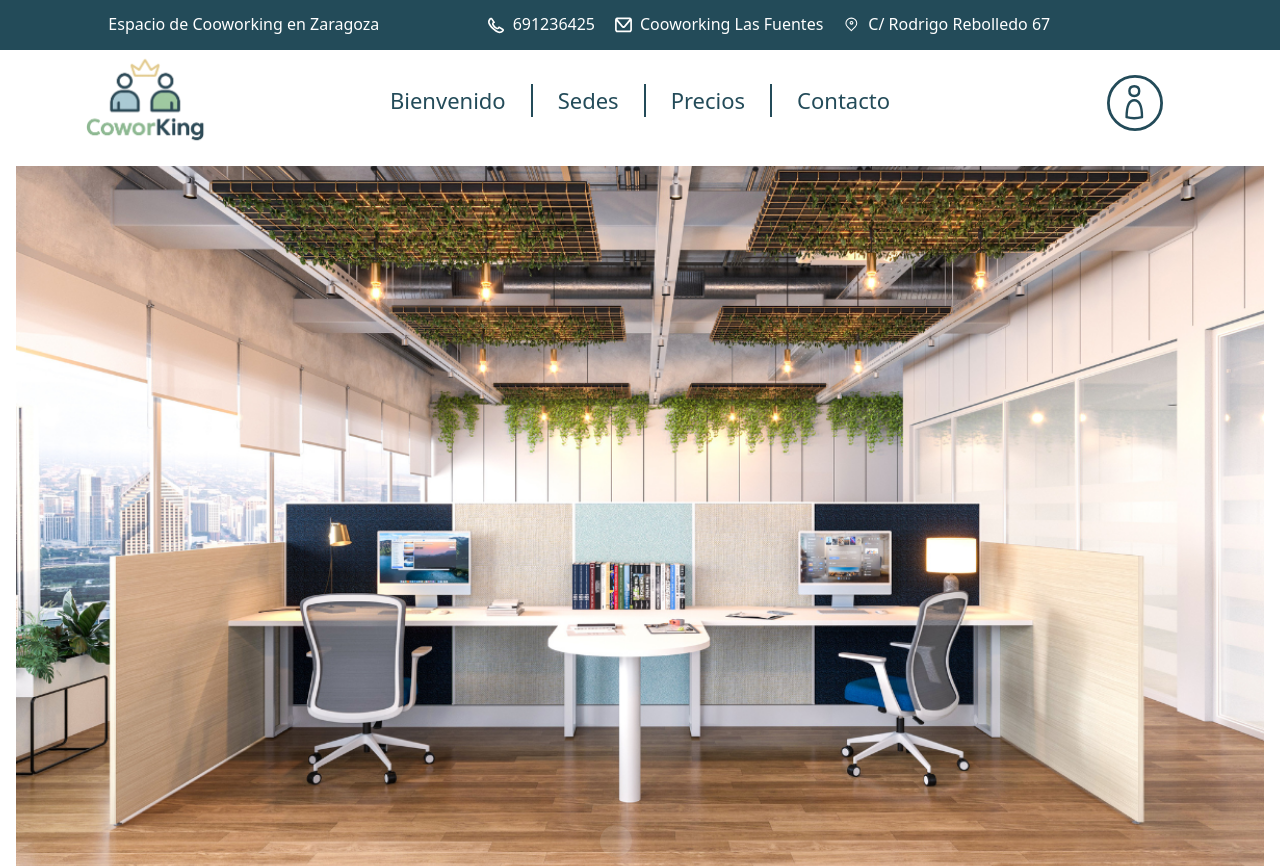
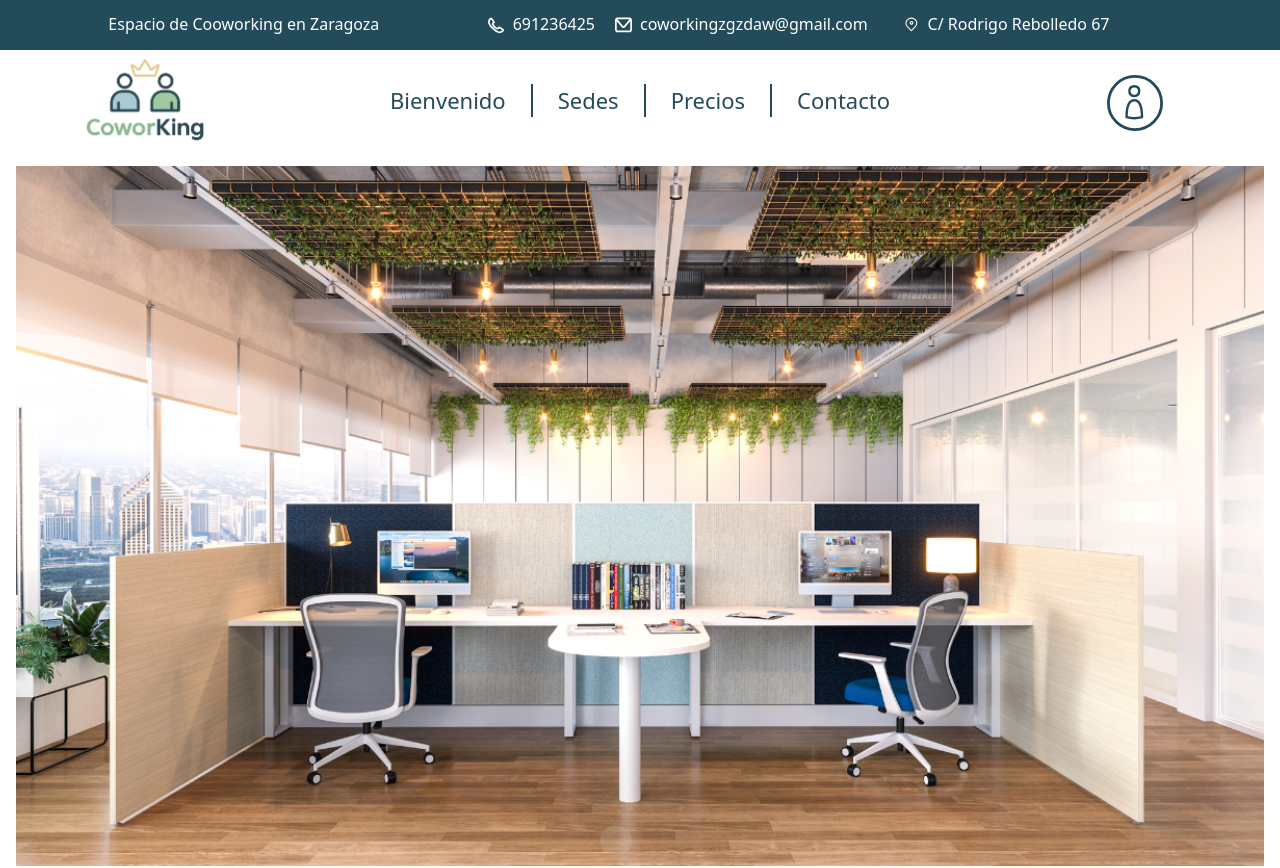
Before and after one commit to nabuin/tfg2daw_3trm_front, a Vue app: page /home in a window 1280 px wide. Shown: the top 868 px of the page. Built offline with nearby package versions, Linux system fonts and the light colour scheme.

Commit message:
Correo para footer y header

```diff
--- a/src/components/Footer.vue
+++ b/src/components/Footer.vue
@@ -49,7 +49,7 @@
         </div>
         <div class="footer__info-block footer__info-block--location">
           <div class="footer__info-item footer__info-item--address">
-            <h6>C/ Rodrigo Rebolledo 67</h6>
+            <h6>coworkingzgzdaw@gmail.com 67</h6>
           </div>
           <div class="footer__info-item footer__info-item--hours">
             <h6>De 8:00 a 16:00</h6>
--- a/src/components/Header.vue
+++ b/src/components/Header.vue
@@ -11,7 +11,7 @@
           <h6>691236425</h6>
         </div>
         <div class="header__top-right-email">
-          <h6>Cooworking Las Fuentes</h6>
+          <h6>coworkingzgzdaw@gmail.com</h6>
         </div>
         <div class="header__top-right-ubi">
           <h6>C/ Rodrigo Rebolledo 67</h6>
@@ -44,7 +44,7 @@
           <router-link to="/home" @click="toggleMenu">Bienvenido</router-link>
           <router-link to="/sedes" @click="toggleMenu">Sedes</router-link>
           <router-link to="/precios" @click="toggleMenu">Precios</router-link>
-          <a href="/home#form" @click="toggleMenu">Más Info</a>
+          <a href="/home#form" @click="toggleMenu">Contacto</a>
           <router-link :to="userLink" @click="toggleMenu">Login</router-link>
         </div>
       </div>
@@ -346,6 +346,7 @@ h6 {
     &-ubi {
       width: auto !important;
     }
+
   }
 }
 
@@ -383,4 +384,8 @@ h6 {
 .logo {
   height: 120px;
 }
+
+.header__top-right-ubi{
+  padding-left: 15px;
+}
 </style>
```
